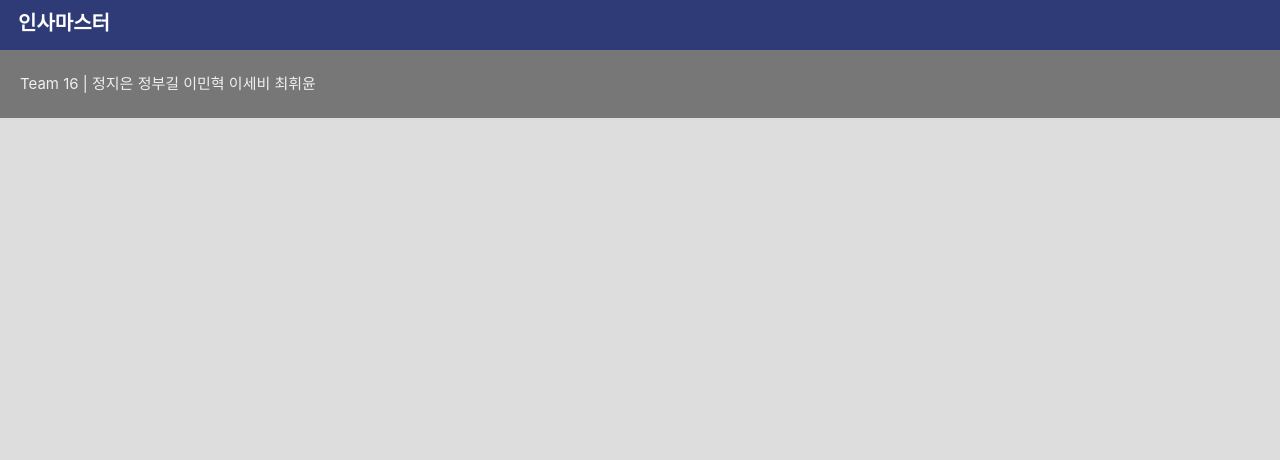
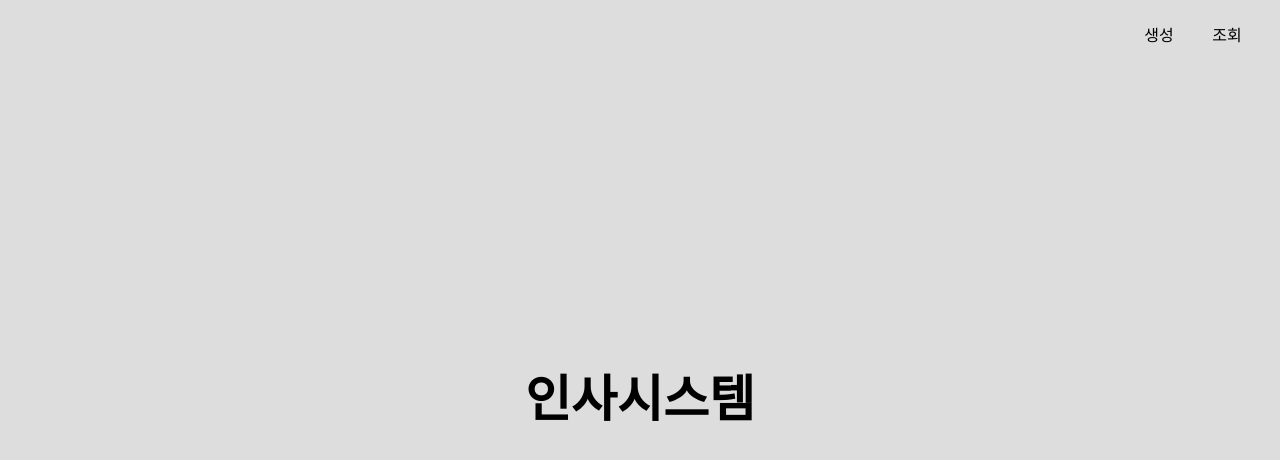
Before and after one commit to developerbugi/PMS-Project, a React (Create React App) app in the folder frontend/: page / in a window 1280 px wide. Shown: the top 460 px of the page. Built offline with nearby package versions, Linux system fonts and the light colour scheme.

Commit message:
:art: 레아이웃 수정
헤더 변경 및 푸터 삭제

```diff
--- a/frontend/src/components/common/Footer.js
+++ /dev/null
@@ -1,29 +0,0 @@
-import React from "react";
-import styled from "styled-components";
-
-const Footer = () => {
-  return (
-    <Container>
-      <div>
-        <Content>Team 16 | 정지은 정부길 이민혁 이세비 최휘윤</Content>
-      </div>
-    </Container>
-  );
-};
-
-const Container = styled.div`
-  display: flex;
-  position: relative;
-  justify-content: start;
-  align-items: center;
-  background-color: #777777;
-  padding: 3rem 2rem;
-  height: 1vh;
-`;
-
-const Content = styled.p`
-  font-size: 1.5rem;
-  color: #f0f0f0;
-`;
-
-export default Footer;
--- a/frontend/src/components/common/Header.js
+++ b/frontend/src/components/common/Header.js
@@ -1,31 +1,117 @@
-import React from "react";
+import React, { useState, useEffect, useRef } from "react";
 import styled from "styled-components";
+import { NavLink } from "react-router-dom";
 
+const Navbar = styled.nav`
+  position: absolute;
+  top: 0;
+  width: 100vw;
+  height: 70px;
+  display: flex;
+  background-color: transparent;
+  justify-content: space-between;
+  margin-bottom: 0px;
+  max-width: 100%;
+`;
+
+const NavDiv = styled.div`
+  display: flex;
+  justify-content: center;
+  align-items: center;
+  margin-right: 3vw;
+`;
+
+const NavLeftDiv = styled.div`
+  height: 70px;
+  display: flex;
+  flex-direction: row;
+  margin-left: 30px;
+`;
+
+const NavRightDiv = styled.div`
+  height: 70px;
+  display: flex;
+  flex-direction: row;
+  margin-right: 0px;
+  position: relative;
+`;
+
+const SLogoImg = styled.img`
+  width: 105px;
+  height: 29px;
+`;
+
+const SP = styled.p`
+  font-size: 16px;
+  color: black;
+  :hover {
+    font-weight: 700;
+  }
+`;
+
+// 해당 페이지 접속 중이거나, hovering시
+const activeStyle = {
+  textDecoration: "none",
+  color: "#FFFFFF",
+  fontWeight: 700,
+};
+
+// 접속 X
+const nonActiveStyle = {
+  textDecoration: "none",
+  color: "#FFFFFF",
+};
+
+// 네비게이션 바
 const Header = () => {
+  // dropdown 메뉴
+  const [isdrop, setIsdrop] = useState(false);
+  const dropdownHandler = () => {
+    setIsdrop(!isdrop);
+  };
+  const dropdownHide = () => {
+    setIsdrop(false);
+  };
+
   return (
-    <SHeader>
-      <STitle>인사마스터</STitle>
-    </SHeader>
+    <>
+      <Navbar id="navbar">
+        <NavLeftDiv>
+          <NavDiv onClick={dropdownHide}>
+            <NavLink
+              style={({ isActive }) =>
+                isActive ? activeStyle : nonActiveStyle
+              }
+              to="/"
+            >
+              {/* <SLogoImg id="logo" src={logo} alt="#" /> */}
+            </NavLink>
+          </NavDiv>
+        </NavLeftDiv>
+        <NavRightDiv>
+          <NavDiv onClick={dropdownHide}>
+            <NavLink
+              style={({ isActive }) =>
+                isActive ? activeStyle : nonActiveStyle
+              }
+              to="/join"
+            >
+              <SP className="text">생성</SP>
+            </NavLink>
+          </NavDiv>
+          <NavDiv onClick={dropdownHide}>
+            <NavLink
+              style={({ isActive }) =>
+                isActive ? activeStyle : nonActiveStyle
+              }
+              to="/search"
+            >
+              <SP className="text">조회</SP>
+            </NavLink>
+          </NavDiv>
+        </NavRightDiv>
+      </Navbar>
+    </>
   );
 };
-
-const SHeader = styled.header`
-  postion: fixed;
-  left: 0;
-  top: 0;
-  width: 100%;
-  height: 50px;
-  background-color: #2f3b76;
-`;
-
-const STitle = styled.div`
-  display: flex;
-  justify-content: start;
-  align-items: center;
-  padding: 1.2rem 1.8rem;
-  font-size: 2rem;
-  font-weight: 800;
-  color: white;
-`;
-
 export default Header;
--- a/frontend/src/components/common/Layout.js
+++ b/frontend/src/components/common/Layout.js
@@ -2,7 +2,6 @@ import React from "react";
 
 //import components
 import Header from "./Header";
-import Footer from "./Footer";
 
 const Layout = (props) => {
   return (
@@ -10,8 +9,6 @@ const Layout = (props) => {
       <Header />
 
       <main>{props.children}</main>
-
-      <Footer />
     </>
   );
 };
--- a/frontend/src/pages/MainPage.js
+++ b/frontend/src/pages/MainPage.js
@@ -1,7 +1,24 @@
 import React from "react";
+import styled from "styled-components";
+
+const SWrap = styled.div`
+  height: 100vh;
+  display: flex;
+  justify-content: center;
+  align-items: center;
+`;
+const STitle = styled.h1`
+  font-size: 5rem;
+`;
+const SLogo = styled.img``;
 
 const MainPage = () => {
-  return <div></div>;
+  return (
+    <SWrap>
+      <SLogo></SLogo>
+      <STitle>인사시스템</STitle>
+    </SWrap>
+  );
 };
 
 export default MainPage;
```
Also changed, not shown: frontend/src/components/common/Button.js (added, +7 -0 lines).
